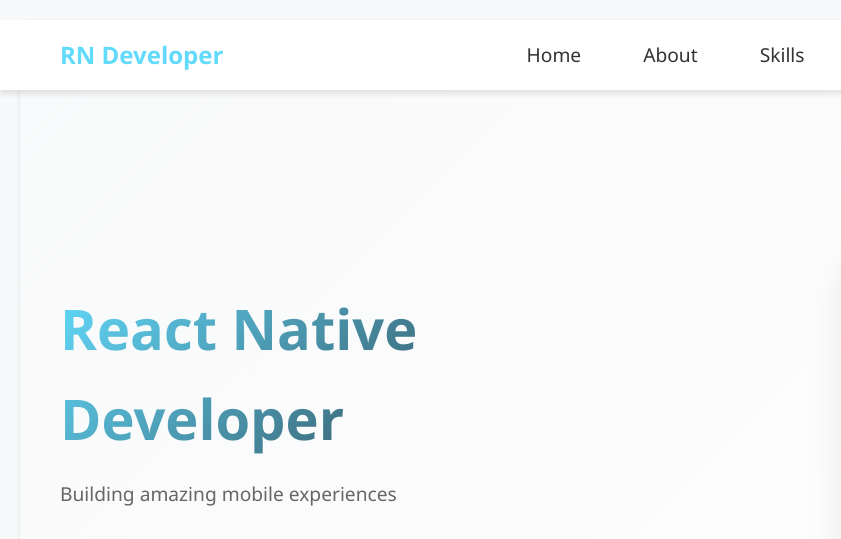
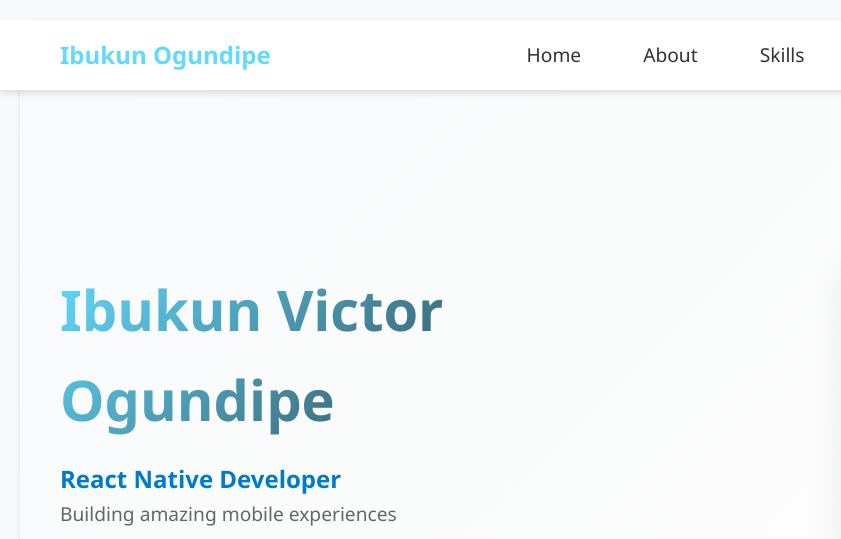
Before and after one commit to VictorIBK123/myportfolio, a website: page src/index.html in a window 1280 px wide. Shown: the top 539 px of the page, 0-841 px from the left. Drawn offline with Linux system fonts and the light colour scheme.

Commit message:
added my name

```diff
--- a/src/index.html
+++ b/src/index.html
@@ -3,7 +3,7 @@
 <head>
     <meta charset="UTF-8">
     <meta name="viewport" content="width=device-width, initial-scale=1.0">
-    <title>React Native Developer Portfolio</title>
+    <title>Ogundipe Ibukun Victor Developer Portfolio</title>
     <link rel="stylesheet" href="css/style.css">
     <link rel="stylesheet" href="css/responsive.css">
     <link href="https://cdnjs.cloudflare.com/ajax/libs/font-awesome/6.0.0/css/all.min.css" rel="stylesheet">
@@ -13,7 +13,7 @@
     <nav class="navbar">
         <div class="nav-container">
             <div class="nav-logo">
-                <span class="logo-text">RN Developer</span>
+                <span class="logo-text">Ibukun Ogundipe</span>
             </div>
             <div class="nav-menu" id="nav-menu">
                 <a href="#home" class="nav-link">Home</a>
@@ -38,7 +38,8 @@
     <section id="home" class="hero">
         <div class="hero-container">
             <div class="hero-content">
-                <h1 class="hero-title">React Native Developer</h1>
+                <h1 class="hero-title">Ibukun Victor Ogundipe</h1>
+                <h2 class="hero-role">React Native Developer</h2>
                 <p class="hero-subtitle">Building amazing mobile experiences</p>
                 <div class="hero-buttons">
                     <a href="#projects" class="btn btn-primary">View Projects</a>
```
